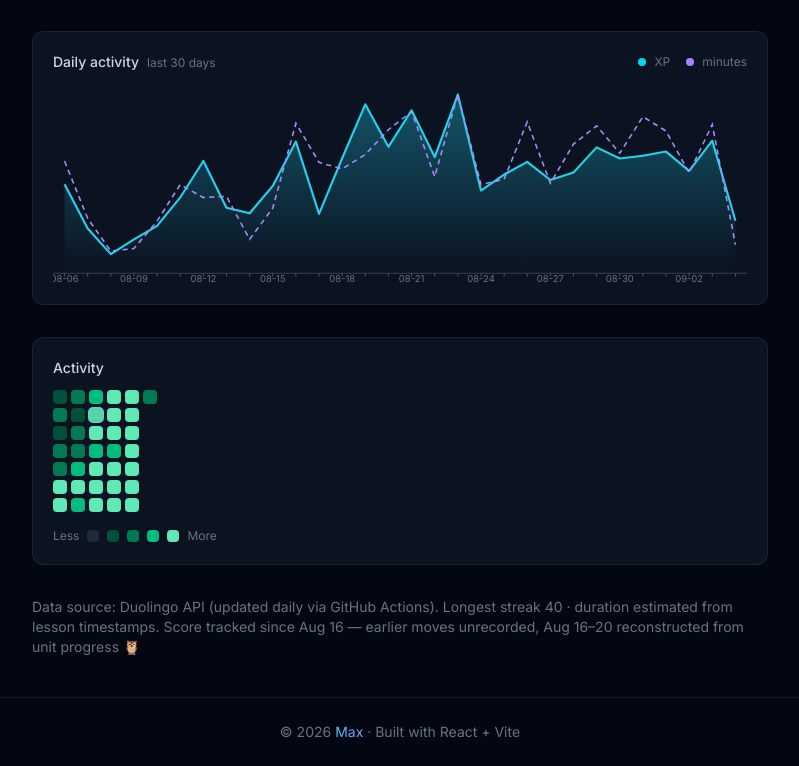
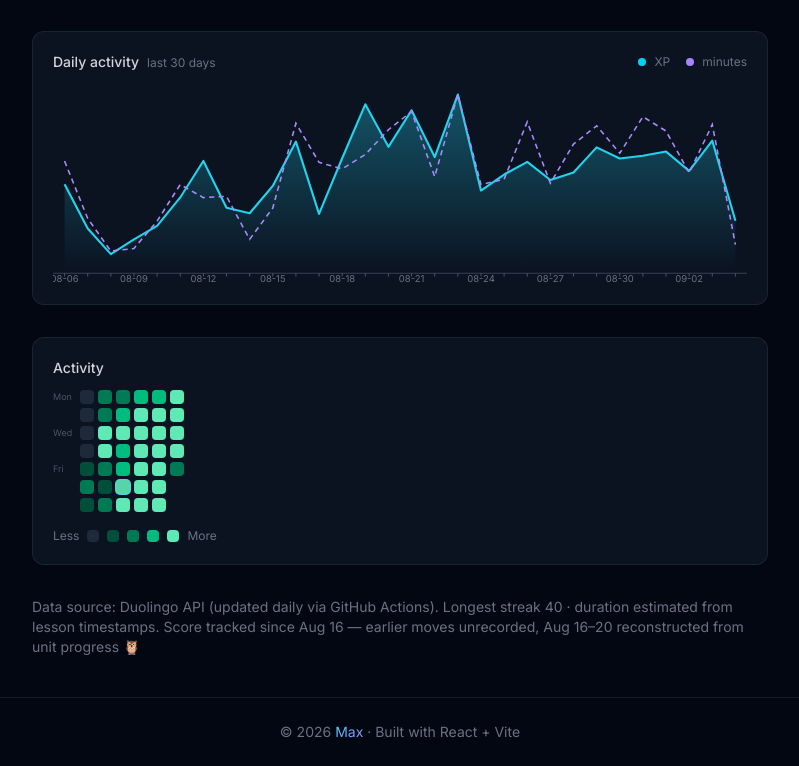
Before and after one commit to maxhello/maxhello.github.io, a React (Vite) app: page /english in a window 1280 px wide. Shown: the part 949-1715 px from the top of the page, without its empty margins (240-1039 px from the left). Built offline with nearby package versions, Linux system fonts and the light colour scheme.

Commit message:
English: calendar-aligned activity wall; add August 2026 English log

```diff
--- /dev/null
+++ b/content/posts/english-log-2026-08.mdx
@@ -0,0 +1,53 @@
+export const frontmatter = {
+  title: 'English Log: August 2026',
+  date: '2026-08-31',
+  tags: ['English', 'Duolingo'],
+  excerpt: 'First post in a monthly series — 31/31 days, 540 lessons, 25,337 XP, and what changed in the course.',
+}
+
+This is the first post in a monthly series about learning English. The [English page](/english) on this site shows the numbers every day; this post is the story behind them, written at the end of each month. I keep the English simple on purpose — it is part of the practice.
+
+## The month in numbers
+
+- **Active days:** 31 of 31 — no missed day in August
+- **Lessons:** 540 (about 17 per day)
+- **XP:** 25,337 (about 820 per day; lifetime total 26,986 by Aug 31)
+- **Time:** 2,197 minutes — about 36.5 hours, or ~71 minutes per day
+- **Best day:** Sunday, Aug 23 — 35 lessons, 1,660 XP, 137 minutes
+
+By weekday, the strongest days were Wednesdays (4,448 XP) and Sundays (4,350). The lightest were Tuesdays (2,940).
+
+## What I notice
+
+The numbers come from the data; this section is how the month felt.
+
+My vocabulary is clearly bigger. In daily life, I sometimes just know the English word for a thing I see. In Duolingo, my accuracy on multiple-choice and fill-in-the-blank questions is clearly better than before.
+
+Listening is still weak. Questions that show only Chinese and ask me to write English are still hard for me. Grammar is a weak point, and my pronunciation is probably not accurate either — I was on the Super plan this month, not Max, so there was no AI speaking practice.
+
+## Course progress
+
+- **Units:** 13 done by mid-August, 24 by the end of the month. The Intro section was already finished; I am now 14/30 units into the first A1 section.
+- **Score:** 11 → 15. The Duolingo score is CEFR-aligned and goes up to 129 in the current path. I got four bumps this month, one every 3–5 days.
+- **Streak:** 21 → 36 days (it started on Jul 27; day 30 was Aug 25).
+
+## About the data
+
+I want the numbers here to be honest, so two notes:
+
+- Daily snapshots on this site start on Aug 15, when the site launched. Lesson detail comes from Duolingo's ~15-day rolling window, so it reaches back to Jul 31 — August is fully covered.
+- Score history for Aug 16–20 was backfilled from unit progress. The English page carries the same note.
+
+## September goals
+
+- Finish the first A1 section: 14/30 now, 16 units to go.
+- Switch from Super to Max when the plan expires, and use the AI speaking practice for pronunciation.
+- Learn the basics of phonics to build a more solid base.
+- Keep the daily streak — one day at a time.
+- Write the next log at the end of September.
+
+---
+
+<p className="text-right text-sm text-gray-500 italic">
+  Drafted with AI help, from my own notes and this site's data.
+</p>
--- a/src/pages/English.tsx
+++ b/src/pages/English.tsx
@@ -1,4 +1,4 @@
-import { useEffect, useId, useRef, useState } from 'react'
+import { useEffect, useId, useLayoutEffect, useRef, useState } from 'react'
 import history from '../../data/duolingo-history.json'
 import { Card, SectionTitle, SectionSubtitle } from '../components/ui'
 import { usePageTitle } from '../hooks/usePageTitle'
@@ -75,6 +75,26 @@ const last7 = days.slice(-7)
 const weekMinutes = last7.reduce((s, d) => s + d.minutes, 0)
 const weekXp = last7.reduce((s, d) => s + d.xp, 0)
 const todayDetail = byDate.get(todayIso)
+
+/** 绿墙日历序列:对齐到周一列首,首尾与中间缺口补 0-XP 灰格(采集缺天不再错位整列周几) */
+const wallDays = (() => {
+  if (days.length === 0) return []
+  const iso = (d: Date) =>
+    `${d.getFullYear()}-${String(d.getMonth() + 1).padStart(2, '0')}-${String(d.getDate()).padStart(2, '0')}`
+  const cur = new Date(days[0].date + 'T00:00:00')
+  cur.setDate(cur.getDate() - ((cur.getDay() + 6) % 7)) // 回退到本周周一
+  const end = new Date(days[days.length - 1].date + 'T00:00:00')
+  const out: typeof days = []
+  while (cur <= end) {
+    const k = iso(cur)
+    out.push(byDate.get(k) ?? { date: k, lessons: 0, minutes: 0, xp: 0 })
+    cur.setDate(cur.getDate() + 1)
+  }
+  return out
+})()
+
+/** 绿墙行标签:第 1/3/5 行(Mon/Wed/Fri),GitHub 式 */
+const WALL_ROW_LABELS = ['Mon', '', 'Wed', '', 'Fri', '', '']
 
 /* —— 多邻国分数(10~160,CEFR 对齐,随课程进度/关卡测量浮动)—— */
 const scoreSnaps = rows.filter((s) => s.score?.reached != null)
@@ -490,6 +510,54 @@ function Stat({ value, label }: { value: string; label: string }) {
   )
 }
 
+/** 打卡绿墙:日历周对齐(周一起始),列数无上限;初始滚动到最右(最新一周),更早的向左滑查看 */
+function ActivityWall() {
+  const scrollRef = useRef<HTMLDivElement>(null)
+  useLayoutEffect(() => {
+    const el = scrollRef.current
+    if (el) el.scrollLeft = el.scrollWidth // 绘制前锚定右端,避免先渲染最老几周再跳
+  }, [])
+  if (wallDays.length === 0) return null
+  return (
+    <div className="flex gap-2">
+      <div className="flex shrink-0 flex-col gap-1 text-[9px] leading-none text-gray-600">
+        {WALL_ROW_LABELS.map((l, i) => (
+          <span key={i} className="flex h-3.5 items-center">
+            {l}
+          </span>
+        ))}
+      </div>
+      <div ref={scrollRef} className="flex gap-1 overflow-x-auto pb-1">
+        {Array.from({ length: Math.ceil(wallDays.length / 7) }, (_, w) => (
+          <div key={w} className="flex flex-col gap-1">
+            {wallDays.slice(w * 7, w * 7 + 7).map((d) => {
+              const lvl =
+                d.xp <= 0
+                  ? 'bg-gray-800'
+                  : d.xp < 200
+                    ? 'bg-emerald-900'
+                    : d.xp < 500
+                      ? 'bg-emerald-700'
+                      : d.xp < 800
+                        ? 'bg-emerald-500'
+                        : 'bg-emerald-300'
+              return (
+                <div
+                  key={d.date}
+                  title={`${d.date}: ${d.xp} XP, ~${d.minutes} min`}
+                  className={`size-3.5 rounded-sm transition-transform hover:scale-150 ${lvl} ${
+                    d.date === todayIso ? 'animate-pulse ring-1 ring-cyan-300' : ''
+                  }`}
+                />
+              )
+            })}
+          </div>
+        ))}
+      </div>
+    </div>
+  )
+}
+
 export default function English() {
   usePageTitle('English')
   const streakN = useCountUp(latest?.streak ?? 0)
@@ -614,36 +682,10 @@ export default function English() {
         )}
       </Card>
 
-      {/* 打卡绿墙 */}
+      {/* 打卡绿墙:日历周对齐,初始锚定最新一周 */}
       <Card>
         <h2 className="mb-3 text-sm font-medium text-gray-300">Activity</h2>
-        <div className="flex gap-1 overflow-x-auto pb-1">
-          {Array.from({ length: Math.ceil(days.length / 7) }, (_, w) => (
-            <div key={w} className="flex flex-col gap-1">
-              {days.slice(w * 7, w * 7 + 7).map((d) => {
-                const lvl =
-                  d.xp <= 0
-                    ? 'bg-gray-800'
-                    : d.xp < 200
-                      ? 'bg-emerald-900'
-                      : d.xp < 500
-                        ? 'bg-emerald-700'
-                        : d.xp < 800
-                          ? 'bg-emerald-500'
-                          : 'bg-emerald-300'
-                return (
-                  <div
-                    key={d.date}
-                    title={`${d.date}: ${d.xp} XP, ~${d.minutes} min`}
-                    className={`size-3.5 rounded-sm transition-transform hover:scale-150 ${lvl} ${
-                      d.date === todayIso ? 'animate-pulse ring-1 ring-cyan-300' : ''
-                    }`}
-                  />
-                )
-              })}
-            </div>
-          ))}
-        </div>
+        <ActivityWall />
         <div className="mt-3 flex items-center gap-2 text-xs text-gray-500">
           Less
           <span className="size-3 rounded-sm bg-gray-800" />
```
